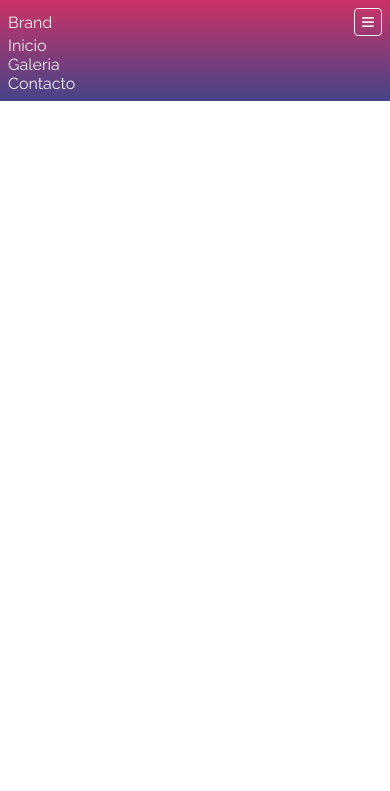
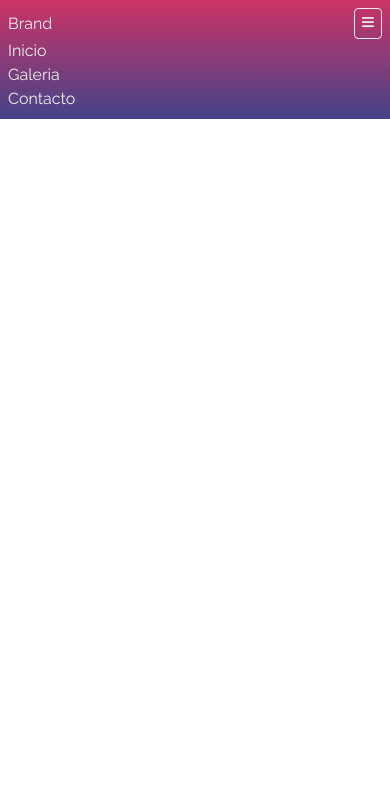
Before and after one commit to C215714N/git-fpescar-lxv14, a plain HTML site: page index.html in a window 390 px wide. Both pictures are taken after a click on the button 367 px from the left and 22 px from the top of the page. Shown: the top 791 px of the page. Drawn offline with nearby package versions, Linux system fonts and the light colour scheme.

Commit message:
navegacion

```diff
--- a/index.html
+++ b/index.html
@@ -1,22 +1,20 @@
 <!DOCTYPE html>
 <html lang="es">
-
 <head>
     <meta charset="UTF-8">
     <meta name="viewport" content="width=device-width, initial-scale=1.0">
     <title></title>
     <!-- Styles -->
     <link rel="stylesheet" href="styles/default.css">
+    <script src="../scripts/index.js" defer></script>
 </head>
-
 <body>
     <!-- Cabecera -->
     <header>
         <!-- Galeria de Imagenes -->
-
     </header>
     <!-- Navegacion -->
-    <nav>
+    <nav id = "nav">
         <a href="#">Brand</a>
         <button class="icon-menu"></button>
         <ul class="menu">
@@ -28,9 +26,7 @@
     <!-- Contenido Principal -->
     <main>
         <!-- Video de Fondo -->
-
         <!-- Animacion de Bienvenida -->
-
     </main>
     <!-- Pie de Pagina -->
     <footer>
@@ -87,13 +83,11 @@
                             <td>Maximiliano Martinez</td>
                             <td>maxilucasmartinez18@gmail.com</td>
                         </tr>
-
                         <tr>
                             <td>julieta-mores-t</td>
                             <td>Julieta Mores</td>
                             <td>julieta.mores.t@gmail.com</td>
                         </tr>
-
                         <tr>
                             <td>gabrieIsosa</td>
                             <td>Gabriel Sosa</td>
@@ -159,7 +153,6 @@
             </div>
         </div>
         <!-- Formulario de Contacto -->
-
         <form id="contact" action="">
             <h2>Dejanos tu consulta</h2>
             <label for="contact_name">Ingrese su Nombre</label>
@@ -172,7 +165,6 @@
                 required></textarea>
             <input type="submit">
         </form>
-
         <!-- Redes sociales -->
         <div class="social">
             <ul>
@@ -182,15 +174,11 @@
                 <li><a href="https://www.linkedin.com/company/aerolineas-argentinas/">🤍Linkedin</a></li>
             </ul>
         </div>
-
-
         <!-- Derechos de Autor -->
         <p>&copy;Todos los derechos e izquierdos reservados</p>
     </footer>
-
     <!-- Scripts -->
     <script src="https://cdn.jsdelivr.net/npm/bootstrap/dist/js/bootstrap.bundle.min.js"></script>
     <script src="scripts/index.js"></script>
 </body>
-
 </html>
--- a/scripts/index.js
+++ b/scripts/index.js
@@ -1,8 +1,11 @@
-document.addEventListener('DOMContentLoaded', () => {
 // Declaraciones
-
+const
+    d = document,
+    navBtn =  d.querySelector('#nav .icon-menu'),
+    navMenu = d.querySelector('#nav .menu')
 // Funciones
-
+const toggle = (element, className = "active") => {
+    return element.classList.toggle(className)
+}
 // Eventos
-
-})
+ navBtn.addEventListener('click',() => toggle(navMenu))
--- a/styles/default.css
+++ b/styles/default.css
@@ -1,5 +1,7 @@
 /* Importaciones */
 @import url("https://fonts.googleapis.com/css2?family=Ubuntu&family=Raleway");
+@import url("https://cdn.jsdelivr.net/npm/bootstrap/dist/css/bootstrap.min.css");
+@import url("navigation.css");
 
 /* Content First - Mobile */
 /* Reglas Generales */
--- /dev/null
+++ b/styles/navigation.css
@@ -0,0 +1,10 @@
+.menu{
+    width: 100%;
+    max-height: 0;
+    overflow: hidden;
+    transition: all .2s linear;
+
+}
+.menu.active{
+    max-height: 100vh;
+}
```
